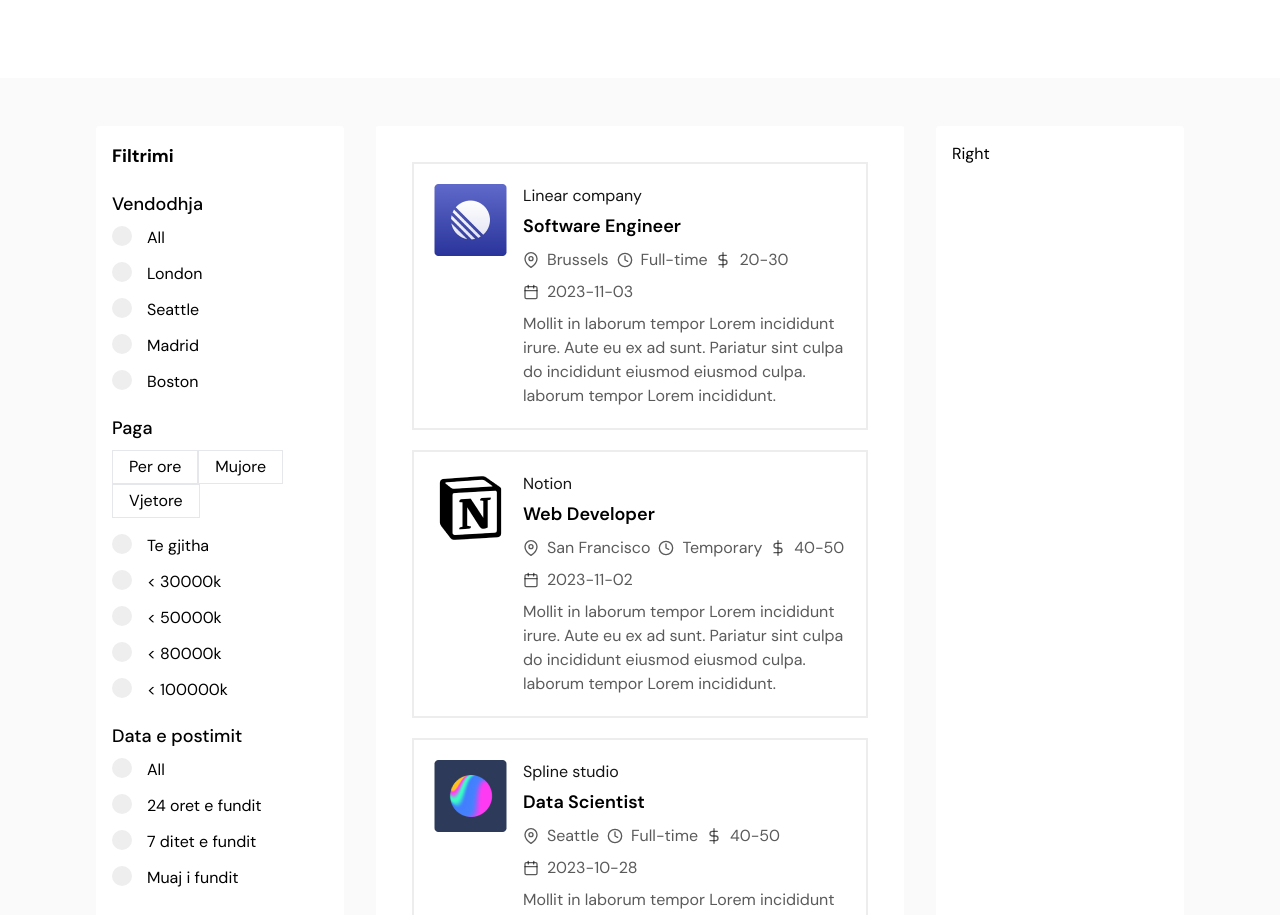
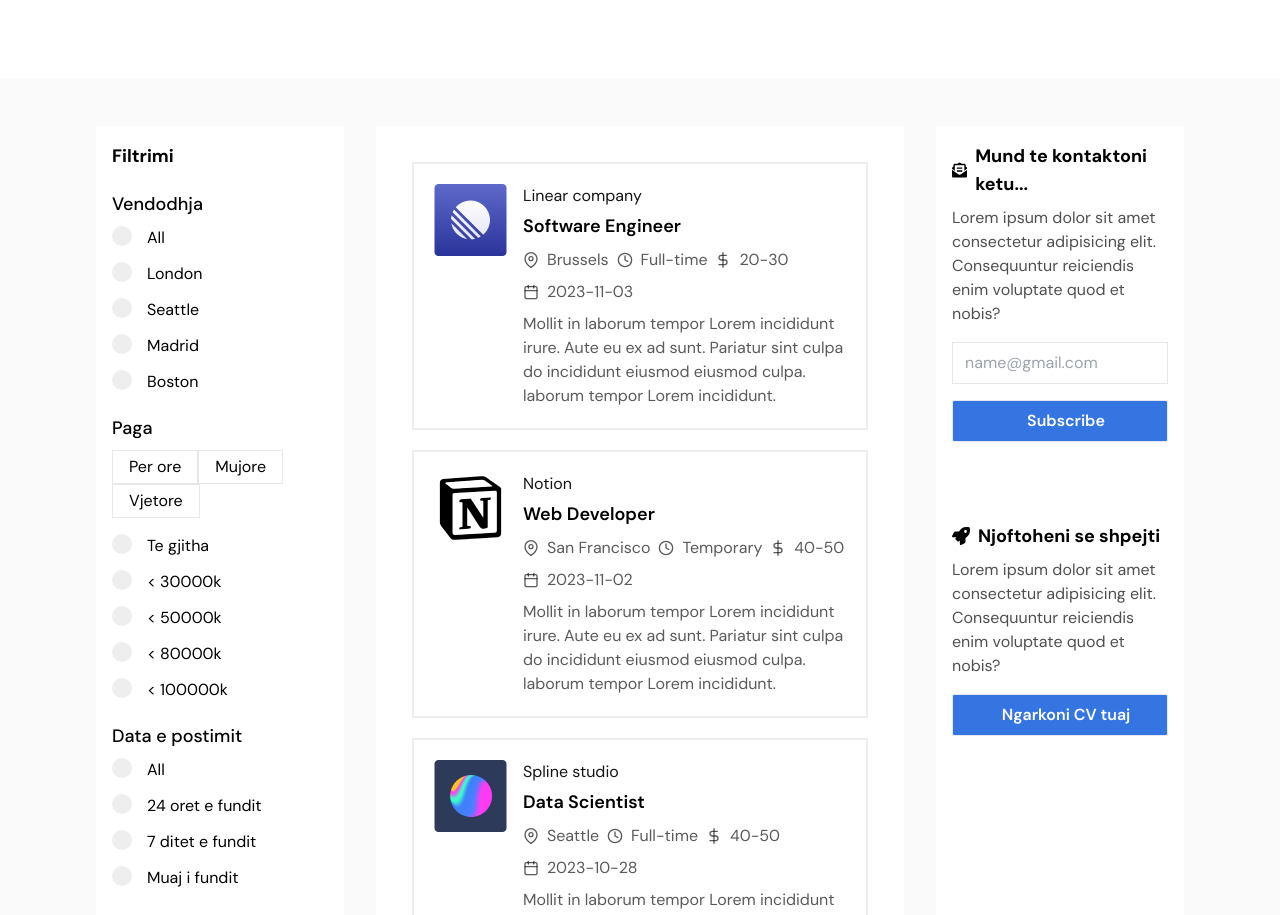
Before and after one commit to genciiv/portal_job, a React (Vite) app: page / in a window 1280 px wide. Shown: the part 322-1237 px from the top of the page. Built offline with nearby package versions, Linux system fonts and the light colour scheme.

Commit message:
create newsletters (right sidebar)

```diff
--- a/src/Pages/Home.jsx
+++ b/src/Pages/Home.jsx
@@ -3,6 +3,7 @@ import Banner from "../components/Banner";
 import Card from "../components/Card";
 import Jobs from "./Jobs";
 import Sidebar from "../sidebar/Sidebar";
+import Newsletter from "../components/Newsletter";
 
 const Home = () => {
   const [selectedCategory, setSelectedCategory] = useState(null);
@@ -140,7 +141,9 @@ const Home = () => {
         </div>
 
         {/* right side */}
-        <div className="bg-white p-4 rounded">Right</div>
+        <div className="bg-white p-4 rounded">
+          <Newsletter/>
+        </div>
       </div>
     </div>
   );
--- /dev/null
+++ b/src/components/Newsletter.jsx
@@ -0,0 +1,37 @@
+import React from 'react'
+import {FaEnvelopeOpenText, FaRocket} from 'react-icons/fa'
+
+const Newsletter = () => {
+  return (
+    <div>
+      <div>
+        <h3 className='text-lg font-bold mb-2 flex items-center gap-2'>
+            <FaEnvelopeOpenText/>
+            Mund te kontaktoni ketu...
+        </h3>
+
+        <p className="text-primary/75 text-base mb-4">Lorem ipsum dolor sit amet consectetur adipisicing elit. Consequuntur reiciendis enim voluptate quod et nobis?</p>
+
+        <div className='w-full space-y-4'>
+            <input type="email" name='email' id='email' placeholder='name@gmail.com' className='w-full block py-2 pl-3 border focus:outline-none'/>
+            <input type="submit" value={"Subscribe"} className='w-full block py-2 pl-3 border focus:outline-none bg-blue rounded-sm text-white cursor-pointer font-semibold'/>
+        </div>
+      </div>
+
+      <div className='mt-20'>
+        <h3 className='text-lg font-bold mb-2 flex items-center gap-2'>
+            <FaRocket />
+            Njoftoheni se shpejti
+        </h3>
+
+        <p className="text-primary/75 text-base mb-4">Lorem ipsum dolor sit amet consectetur adipisicing elit. Consequuntur reiciendis enim voluptate quod et nobis?</p>
+
+        <div className='w-full space-y-4'>
+            <input type="submit" value={"Ngarkoni CV tuaj"} className='w-full block py-2 pl-3 border focus:outline-none bg-blue rounded-sm text-white cursor-pointer font-semibold'/>
+        </div>
+      </div>
+    </div>
+  )
+}
+
+export default Newsletter
```
